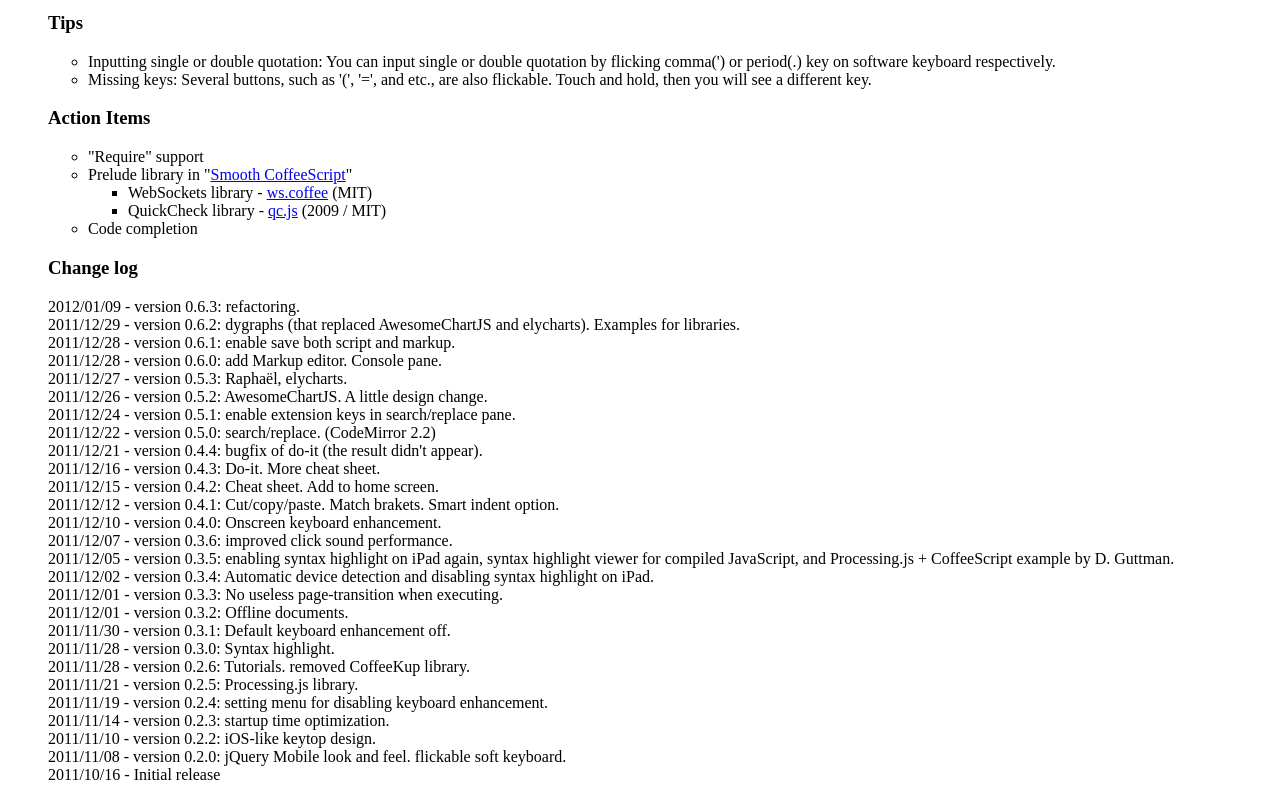
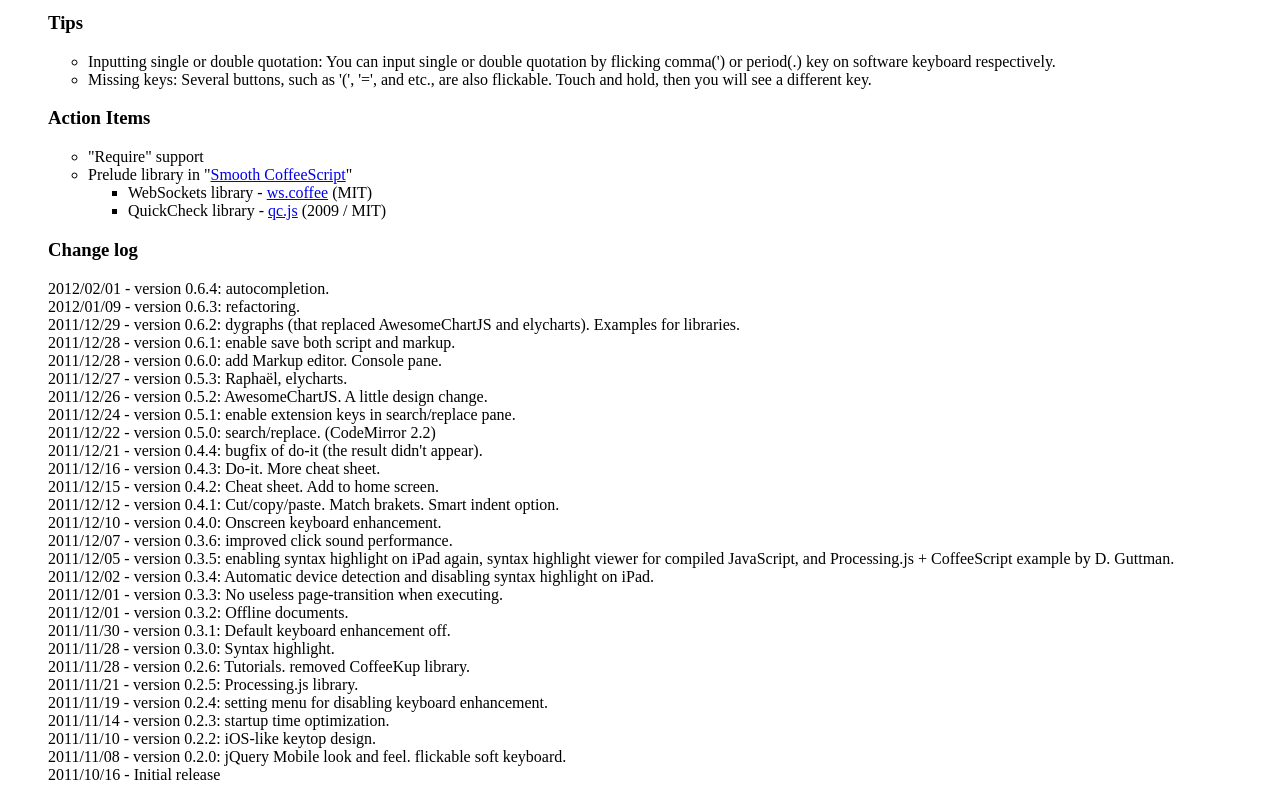
Before and after one commit to y-ich/Siphon, a plain HTML site: page index.html in a window 1280 px wide. Shown: the part 1333-2133 px from the top of the page. Drawn offline with Linux system fonts and the light colour scheme.

Commit message:
version 0.6.4

```diff
--- a/index.html
+++ b/index.html
@@ -78,9 +78,10 @@ Enjoy <em>Siphon</em> by clicking <b><a href="siphon.html">here</a></b>!
   <li>WebSockets library - <a href="http://autotelicum.github.com/Smooth-CoffeeScript/docs/ws.html"> ws.coffee</a> (MIT)</li>
   <li>QuickCheck library - <a href="https://bitbucket.org/darrint/qc.js/">qc.js</a> (2009 / MIT)</li>
 </ul>
-<li>Code completion</li>
 </ul>
 <h3>Change log</h3>
+2012/02/01 - version 0.6.4: autocompletion.
+<br>
 2012/01/09 - version 0.6.3: refactoring.
 <br>
 2011/12/29 - version 0.6.2: dygraphs (that replaced AwesomeChartJS and elycharts). Examples for libraries.
```
Also changed, not shown: siphon.html (+2 -0 lines), siphon.min.js, 2 other files.
